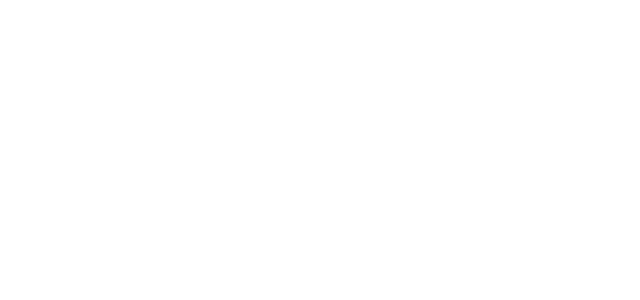
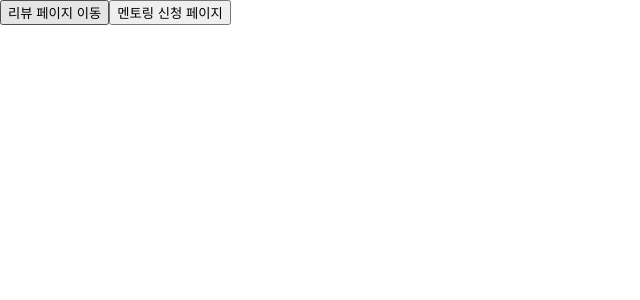
Before and after one commit to Team-Wordi/Wordi, a React (Create React App) app: page / in a window 1280 px wide. Shown: the top 300 px of the page, without its empty margins (0-640 px from the left). Built offline with nearby package versions, Linux system fonts and the light colour scheme; a web font is replaced by a local one.

Commit message:
Chore: Test deploy

```diff
--- a/src/pages/MainPage.tsx
+++ b/src/pages/MainPage.tsx
@@ -2,11 +2,20 @@
 import { ROUTES } from 'utils/routes';
 
 const MainPage = ({ history }: any) => {
-  const goPage = () => {
+  const goReviewPage = () => {
     history.push(`${ROUTES.REVIEWS}`);
   };
 
-  return <button onClick={goPage}>리뷰 페이지 이동</button>;
+  const goApplicationPage = () => {
+    history.push(`${ROUTES.APPLICATION}`);
+  };
+
+  return (
+    <>
+      <button onClick={goReviewPage}>리뷰 페이지 이동</button>
+      <button onClick={goApplicationPage}>멘토링 신청 페이지</button>
+    </>
+  );
 };
 
 export default MainPage;
--- a/src/utils/routes.ts
+++ b/src/utils/routes.ts
@@ -1,7 +1,7 @@
 export const ROUTES = {
-  ROOT: '/Wordi/',
+  ROOT: '/',
 
   // temporary route
-  REVIEWS: '/Wordi/reviews/',
-  APPLICATION: '/Wordi/application/',
+  REVIEWS: '/reviews',
+  APPLICATION: '/application',
 };
```
